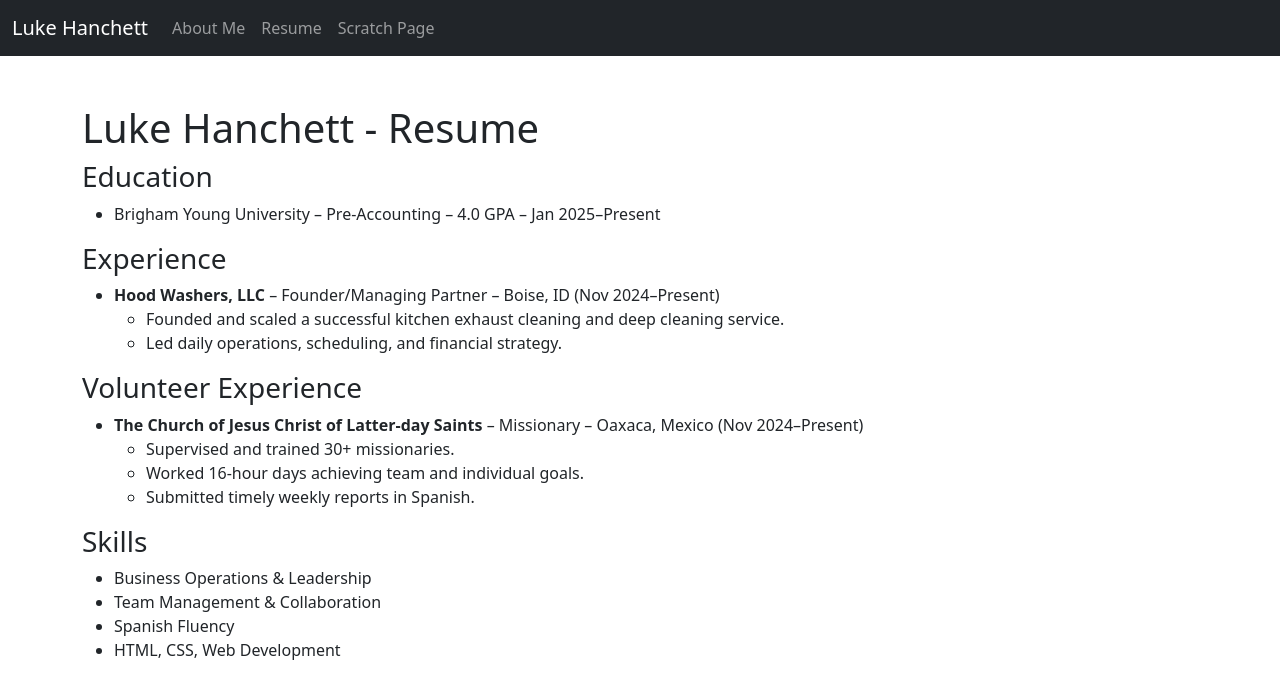
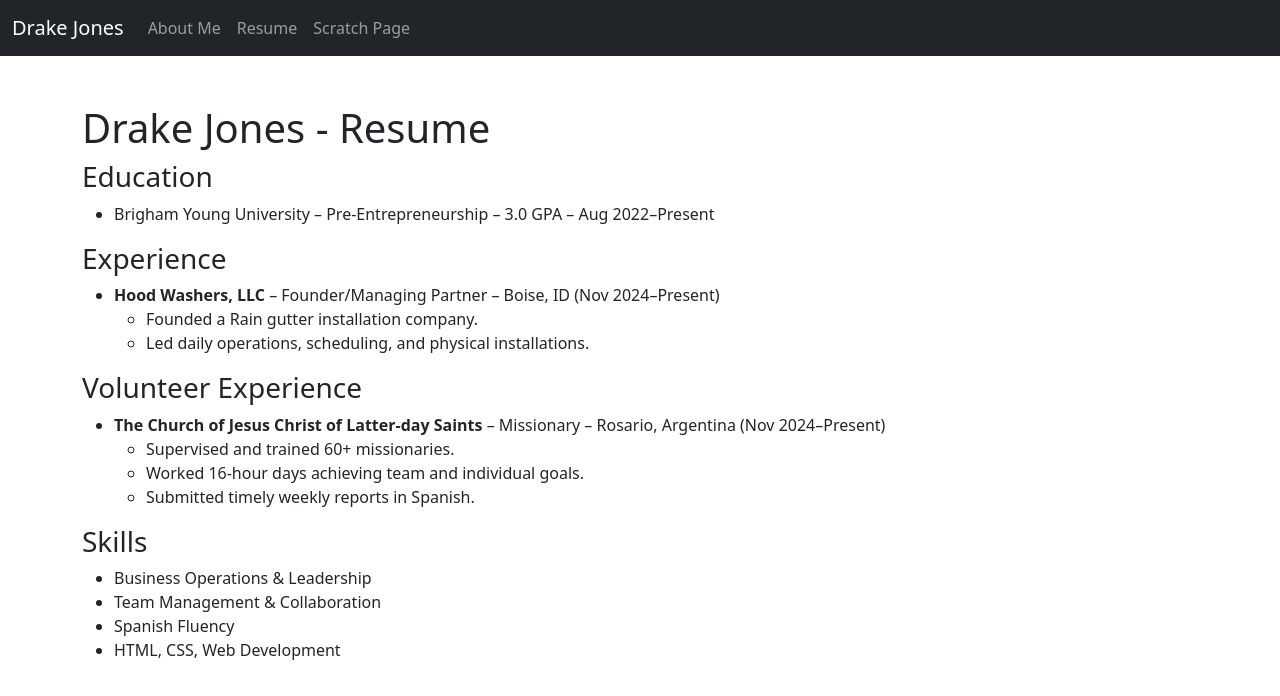
Before and after one commit to lukehanchett/my-website, a plain HTML site: page resume.html in a window 1280 px wide. Drawn offline with nearby package versions, Linux system fonts and the light colour scheme.

Commit message:
Update resume for Drake Jones

```diff
--- a/resume.html
+++ b/resume.html
@@ -3,13 +3,13 @@
 <head>
   <meta charset="UTF-8">
   <meta name="viewport" content="width=device-width, initial-scale=1.0">
-  <title>Luke Hanchett - Resume</title>
+  <title>Drake Jones - Resume</title>
   <link href="https://cdn.jsdelivr.net/npm/bootstrap@5.3.0/dist/css/bootstrap.min.css" rel="stylesheet">
 </head>
 <body>
   <nav class="navbar navbar-expand-lg navbar-dark bg-dark">
     <div class="container-fluid">
-      <a class="navbar-brand" href="index.html">Luke Hanchett</a>
+      <a class="navbar-brand" href="index.html">Drake Jones</a>
       <div class="collapse navbar-collapse">
         <ul class="navbar-nav me-auto">
           <li class="nav-item"><a class="nav-link" href="aboutme.html">About Me</a></li>
@@ -20,19 +20,19 @@
     </div>
   </nav>
   <div class="container mt-5">
-    <h1>Luke Hanchett - Resume</h1>
+    <h1>Drake Jones - Resume</h1>
 
     <h3>Education</h3>
     <ul>
-      <li>Brigham Young University – Pre-Accounting – 4.0 GPA – Jan 2025–Present</li>
+      <li>Brigham Young University – Pre-Entrepreneurship – 3.0 GPA – Aug 2022–Present</li>
     </ul>
 
     <h3>Experience</h3>
     <ul>
       <li><strong>Hood Washers, LLC</strong> – Founder/Managing Partner – Boise, ID (Nov 2024–Present)
         <ul>
-          <li>Founded and scaled a successful kitchen exhaust cleaning and deep cleaning service.</li>
-          <li>Led daily operations, scheduling, and financial strategy.</li>
+          <li>Founded a Rain gutter installation company.</li>
+          <li>Led daily operations, scheduling, and physical installations.</li>
         </ul>
       </li>
 
@@ -42,9 +42,9 @@
 
     <h3>Volunteer Experience</h3>
     <ul>
-      <li><strong>The Church of Jesus Christ of Latter-day Saints</strong> – Missionary – Oaxaca, Mexico (Nov 2024–Present)
+      <li><strong>The Church of Jesus Christ of Latter-day Saints</strong> – Missionary – Rosario, Argentina (Nov 2024–Present)
         <ul>
-          <li>Supervised and trained 30+ missionaries.</li>
+          <li>Supervised and trained 60+ missionaries.</li>
           <li>Worked 16-hour days achieving team and individual goals.</li>
           <li>Submitted timely weekly reports in Spanish.</li>
         </ul>
```
